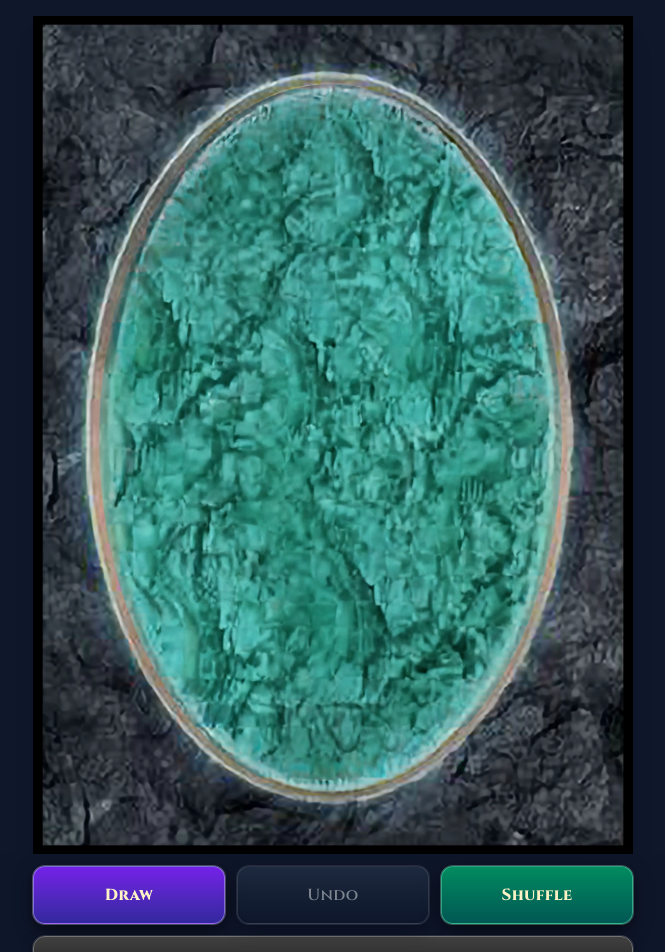
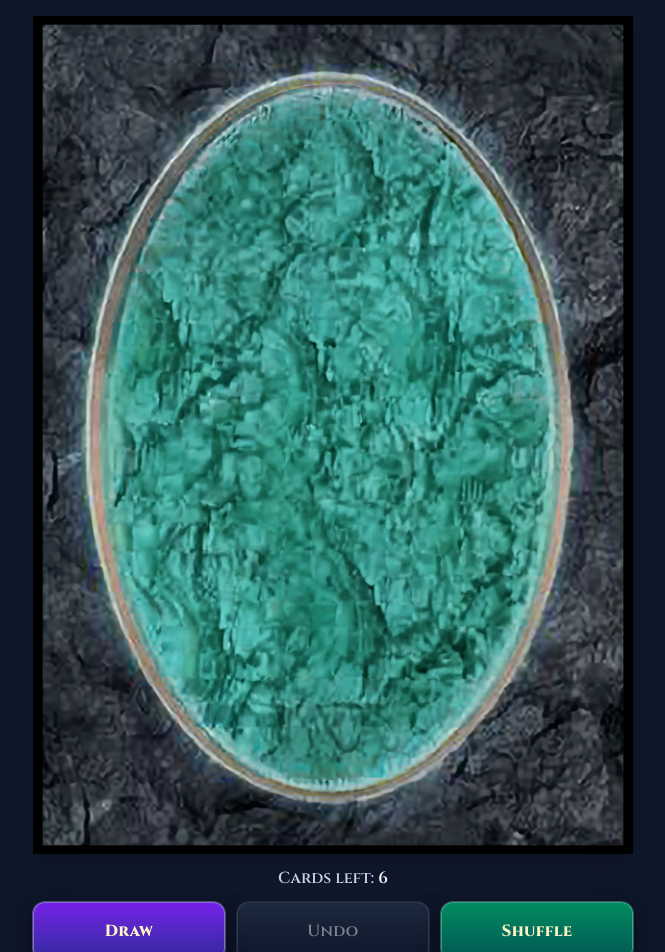
Before and after one commit to SerrithX/aeturnorder-app, a React (Vite) app: page / in a window 1280 px wide. Shown: the top 952 px of the page, without its empty margins (307-972 px from the left). Built offline with nearby package versions, Linux system fonts and the light colour scheme.

Commit message:
feat: discard fix, cards-left display, haptics, update banner

```diff
--- a/src/App.jsx
+++ b/src/App.jsx
@@ -1,4 +1,5 @@
-import React, { useRef, useState } from "react";
+import React, { useRef, useState, useEffect } from "react";
+import { initPWA } from "./pwa";
 
 /* Vite base path: '/' in dev, '/aeturnorder-app/' on GitHub Pages */
 const BASE = import.meta.env.BASE_URL;
@@ -41,6 +42,10 @@ function cardSrcFor(kind) {
   }
 }
 
+function vibrate(ms = 25) {
+  try { if (navigator.vibrate) navigator.vibrate(ms); } catch {}
+}
+
 /* ---------- app ---------- */
 
 export default function App() {
@@ -60,6 +65,19 @@ export default function App() {
   // simple undo stack of previous states
   const historyRef = useRef([]);
 
+  // PWA update banner
+  const [updateReady, setUpdateReady] = useState(false);
+
+  useEffect(() => {
+    initPWA((confirmReload) => {
+      // Show the banner
+      setUpdateReady(true);
+      // Save the reload function so the button can call it
+      window.__doUpdate = confirmReload;
+    });
+  }, []);
+
+
   const pushHistory = () => {
     historyRef.current.push(JSON.parse(JSON.stringify(state)));
     if (historyRef.current.length > 50) historyRef.current.shift();
@@ -72,9 +90,17 @@ export default function App() {
       return;
     }
 
+    // after confirming there's a card to draw
+    vibrate(25);
+
+    // top of deck is the last element in your array
     const next = state.deck[state.deck.length - 1];
     const newDeck = state.deck.slice(0, -1);
-    const newDiscard = [next, ...state.discard];
+
+    // move the *previous* current card to discard (if there was one)
+    const newDiscard = state.lastDraw
+      ? [state.lastDraw, ...state.discard]
+      : state.discard;
 
     pushHistory();
     setIsAnimating(true);
@@ -85,7 +111,7 @@ export default function App() {
         ...s,
         deck: newDeck,
         discard: newDiscard,
-        lastDraw: next,
+        lastDraw: next, // keep the new one as the CURRENT card
         message: `${labelFor(next.kind)}'s turn.`,
       }));
       setIsCardVisible(true);
@@ -126,9 +152,14 @@ export default function App() {
   return (
     <div className="min-h-screen bg-slate-900 text-slate-100 flex flex-col">
       {/* Card area */}
-      <div className="flex-1 flex items-center justify-center px-4 pt-4">
+      <div className="flex-1 flex flex-col items-center justify-start px-4 pt-4">
+        {/* Card frame */}
         <div className="w-full max-w-[600px] aspect-[63/88] shadow-xl overflow-hidden">
-          <div className={`w-full h-full transition-opacity duration-200 ${isCardVisible ? "opacity-100" : "opacity-0"}`}>
+          <div
+            className={`w-full h-full transition-opacity duration-200 ${
+              isCardVisible ? "opacity-100" : "opacity-0"
+            }`}
+          >
             {state.lastDraw ? (
               <img
                 src={cardSrcFor(state.lastDraw.kind)}
@@ -148,7 +179,27 @@ export default function App() {
             )}
           </div>
         </div>
+
+        {/* NEW: Cards left (below card, full width) */}
+        <div className="mt-3 text-center text-sm sm:text-base text-slate-300">
+            Cards left:{" "}
+            <span className="font-semibold text-slate-100">{remaining}</span>
+        </div>
+
+        {/* Update banner (unchanged) */}
+        {updateReady && (
+          <div className="fixed bottom-4 left-1/2 -translate-x-1/2 bg-amber-500 text-black px-4 py-2 rounded-xl shadow-lg flex items-center gap-3 z-[9999]">
+            <span>Update available</span>
+            <button
+              className="px-3 py-1 rounded-lg bg-black text-white"
+              onClick={() => window.__doUpdate?.()}
+            >
+              Reload
+            </button>
+          </div>
+        )}
       </div>
+
 
       {/* Controls */}
       <div className="px-4 pt-3 pb-[calc(env(safe-area-inset-bottom)+16px)] bg-slate-900/90 backdrop-blur supports-[backdrop-filter]:backdrop-blur">
--- /dev/null
+++ b/src/pwa.js
@@ -0,0 +1,16 @@
+// src/pwa.js
+import { registerSW } from 'virtual:pwa-register';
+
+// Call this once on app load. It will tell you when a new version is ready.
+export function initPWA(onNeedRefresh) {
+  const updateSW = registerSW({
+    immediate: true, // check on startup
+    onNeedRefresh() {
+      // hand back a function that will activate+reload when you’re ready
+      onNeedRefresh(() => updateSW(true));
+    },
+    onOfflineReady() {
+      // optional: show "Ready to work offline" toast if you want
+    }
+  });
+}
```
